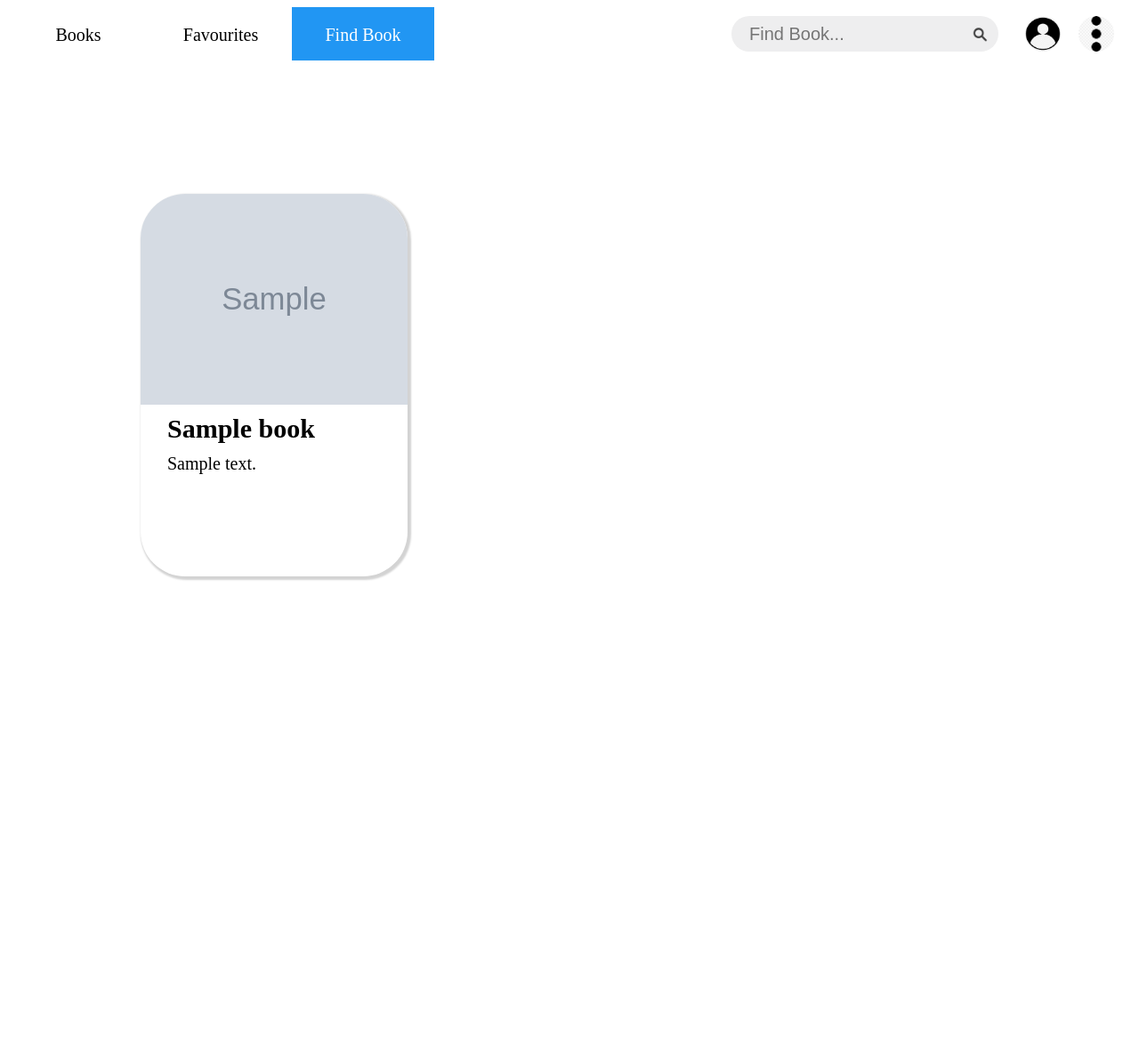
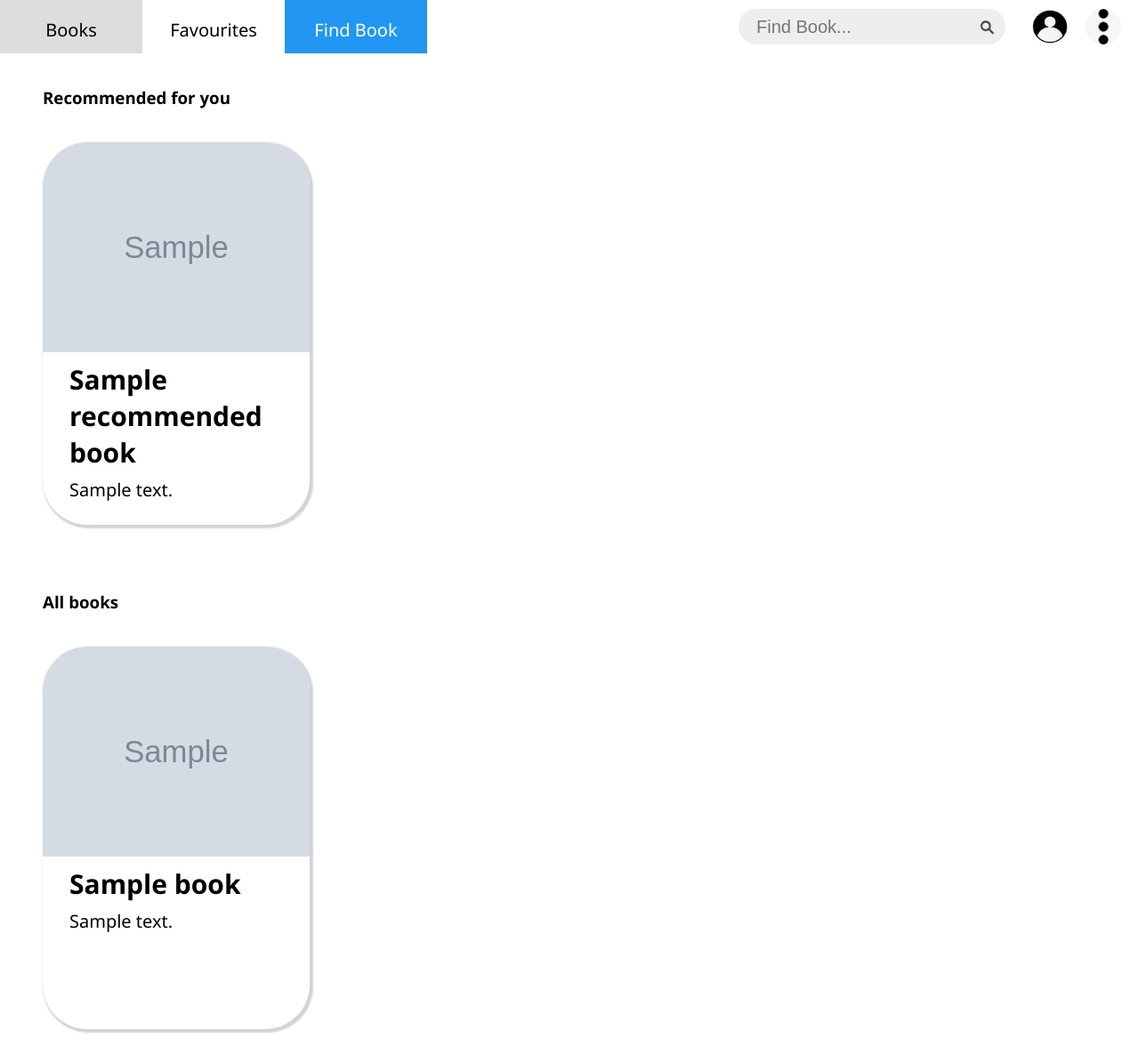
Before and after one commit to Ali-Elganzory/Online-Library, a PHP site: template views/mainpage/mainpage.view.php in a window 1280 px wide. Shown: the whole page at 89% size. Before the commit the page ends 652 px from the top, so only its background shows below. Run offline with PHP 8.4, Linux system fonts and the light colour scheme; the template is opened without the code that fills it: most values are stand-ins (such as "Sample title", 1, 10 or a date in 2020); grey boxes marked "Sample" are stand-in pictures.

Commit message:
Added "Recommended for you" section in main page.

```diff
--- a/assets/css/style.css
+++ b/assets/css/styles.css
@@ -98,7 +98,39 @@
     justify-content: space-between;
 }
 
-.flex-srink {
+.main-space-2.column > * {
+    margin-bottom: 2em;
+}
+
+.main-space-2.column > *:last-child {
+    margin-bottom: 0;
+}
+
+.main-space-2.row > * {
+    margin-right: 2em;
+}
+
+.main-space-2.row > *:last-child {
+    margin-right: 0;
+}
+
+.main-space-4.column > * {
+    margin-bottom: 4em;
+}
+
+.main-space-4.column > *:last-child {
+    margin-bottom: 0;
+}
+
+.main-space-4.row > * {
+    margin-right: 4em;
+}
+
+.main-space-4.row > *:last-child {
+    margin-right: 0;
+}
+
+.flex-shrink {
     flex-shrink: 1;
 }
 
@@ -267,15 +299,15 @@
     margin-top: 1em;
 }
 
-.mt-2 {
+.mt-2, .mv-2 {
     margin-top: 2em;
 }
 
-.mt-3 {
+.mt-3, .mv-3 {
     margin-top: 3em;
 }
 
-.mt-4 {
+.mt-4, .mv-4 {
     margin-top: 4em;
 }
 
@@ -289,6 +321,10 @@
 
 .mb-1, .mv-1 {
     margin-bottom: 1em;
+}
+
+.mb-2, .mv-2 {
+    margin-bottom: 2em;
 }
 
 .mb-6, .mv-6 {
@@ -307,6 +343,10 @@
     margin-right: 1em;
 }
 
+.mr-3, .mh-3 {
+    margin-right: 3em;
+}
+
 .mr-4, .mh-4 {
     margin-right: 4em;
 }
@@ -321,6 +361,10 @@
 
 .ml-1, .mh-1 {
     margin-left: 1em;
+}
+
+.ml-3, .mh-3 {
+    margin-left: 3em;
 }
 
 .ml-4, .mh-4 {
--- a/views/book_details/book_details.view.php
+++ b/views/book_details/book_details.view.php
@@ -9,7 +9,7 @@
 
     <title><?= $book->title ?></title>
 
-    <link rel="stylesheet" href="/assets/css/style.css">
+    <link rel="stylesheet" href="/assets/css/styles.css">
 
     <script type="application/javascript"
             src="https://ajax.googleapis.com/ajax/libs/jquery/3.6.0/jquery.min.js"></script>
--- a/views/mainpage/mainpage.view.php
+++ b/views/mainpage/mainpage.view.php
@@ -4,13 +4,32 @@
 
     <script src="https://ajax.googleapis.com/ajax/libs/jquery/3.6.0/jquery.min.js"></script>
 
+    <link rel="stylesheet" href="assets/css/styles.css">
+
 </head>
 <body>
+
 <?php require 'views/partials/topnavigator/topnavigator.view.php'; ?>
-<div style="padding: 100px">
-    <?php foreach ($books as $book):
-        require 'views/partials/bookcard/bookcard.view.php';
-    endforeach; ?>
+
+<div class="column mh-3 mb-2">
+
+    <h3 class="mv-2">Recommended for you</h3>
+    <div class="row main-space-4">
+        <?php foreach ($recommendedBooks as $book):
+            require 'views/partials/bookcard/bookcard.view.php';
+        endforeach; ?>
+    </div>
+
+    <div class="h-2"></div>
+
+    <h3 class="mv-2">All books</h3>
+    <div class="row main-space-4">
+        <?php foreach ($books as $book):
+            require 'views/partials/bookcard/bookcard.view.php';
+        endforeach; ?>
+    </div>
+
 </div>
+
 </body>
 </html>
--- a/views/partials/bookcard/bookcard.css
+++ b/views/partials/bookcard/bookcard.css
@@ -1,20 +1,19 @@
-.book-card{
+.book-card {
     height: 430px;
     width: 300px;
     position: relative;
-    margin: 50px;
     display: inline-flex;
     border-radius: 50px;
     box-shadow: 2px 2px 2px 2px lightgray;
-    transition: height, 250ms width,250ms;
+    transition: height, 250ms width, 250ms;
 }
 
-.book-card:hover{
+.book-card:hover {
     height: 450px;
     width: 320px;
 }
 
-.book-interface{
+.book-interface {
     overflow: clip;
     height: 100%;
     width: 100%;
@@ -25,7 +24,7 @@
     position: absolute;
 }
 
-.card-btn{
+.card-btn {
     border-radius: 50px;
     position: absolute;
     height: 100%;
@@ -33,24 +32,24 @@
     z-index: 3;
 }
 
-.card-btn:hover{
+.card-btn:hover {
     background-color: aqua;
     opacity: 0.1;
     cursor: pointer;
 }
 
-img{
+img {
     width: 100%;
     height: 100%;
 }
 
-.book-image{
+.book-image {
     height: 55%;
     width: 100%;
     display: block;
 }
 
-.book-info{
+.book-info {
     text-overflow: ellipsis;
     height: 35%;
     padding-top: 10px;
@@ -58,7 +57,7 @@
     padding-right: 30px;
 }
 
-.book-title{
+.book-title {
     font-size: 30px;
     font-weight: bold;
     text-align: left;
@@ -66,11 +65,11 @@
     overflow: clip;
 }
 
-.book-description{
+.book-description {
     height: 4.8em;
     font-size: 20px;
     line-height: 1.2em;
     overflow-y: hidden;
     padding-bottom: 20px;
-    word-break:break-all;
+    word-break: break-all;
 }
```
Also changed, not shown: controllers/Pages.php (+25 -23 lines), views/loginpage/loginpage.css (+24 -12 lines).
